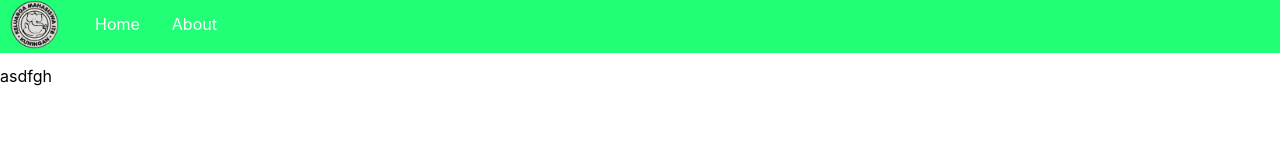
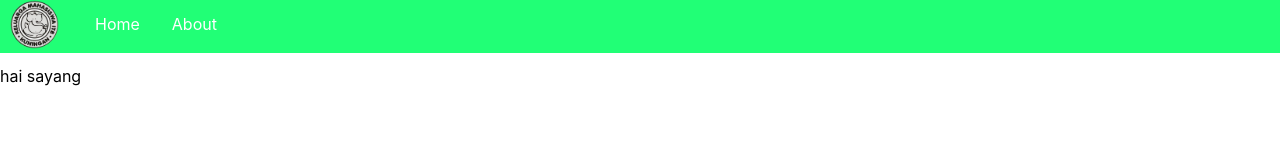
Before and after one commit to RadithyaAl/Website-Kamiku, a React (Create React App) app: page / in a window 1280 px wide. Shown: the top 160 px of the page. Built offline with nearby package versions, Linux system fonts and the light colour scheme.

Commit message:
Update Home.js

```diff
--- a/src/pages/Home.js
+++ b/src/pages/Home.js
@@ -1,6 +1,6 @@
 const Home = () => {
     return (
-    <p>asdfgh</p>
+    <p>hai sayang</p>
     )
 }
 
```
